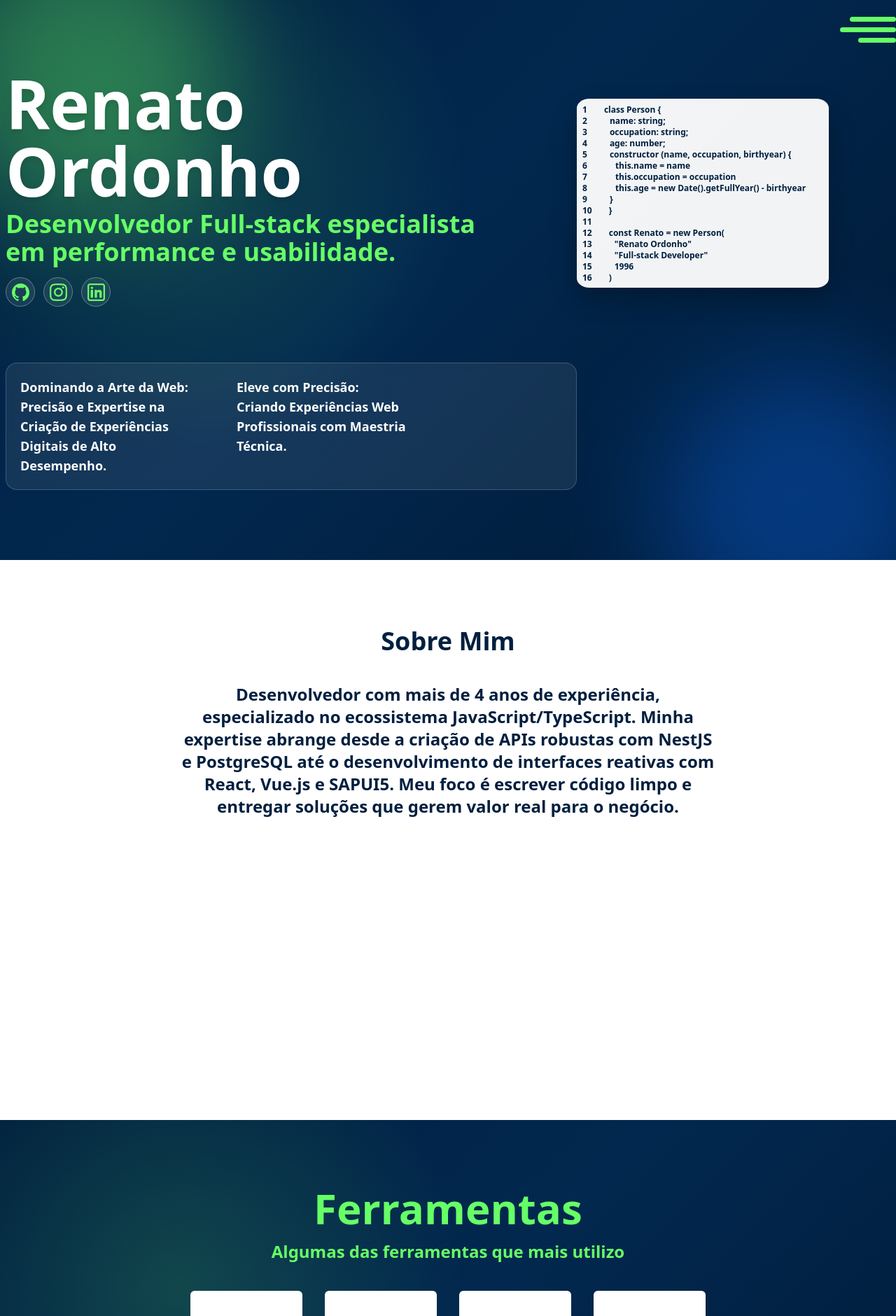
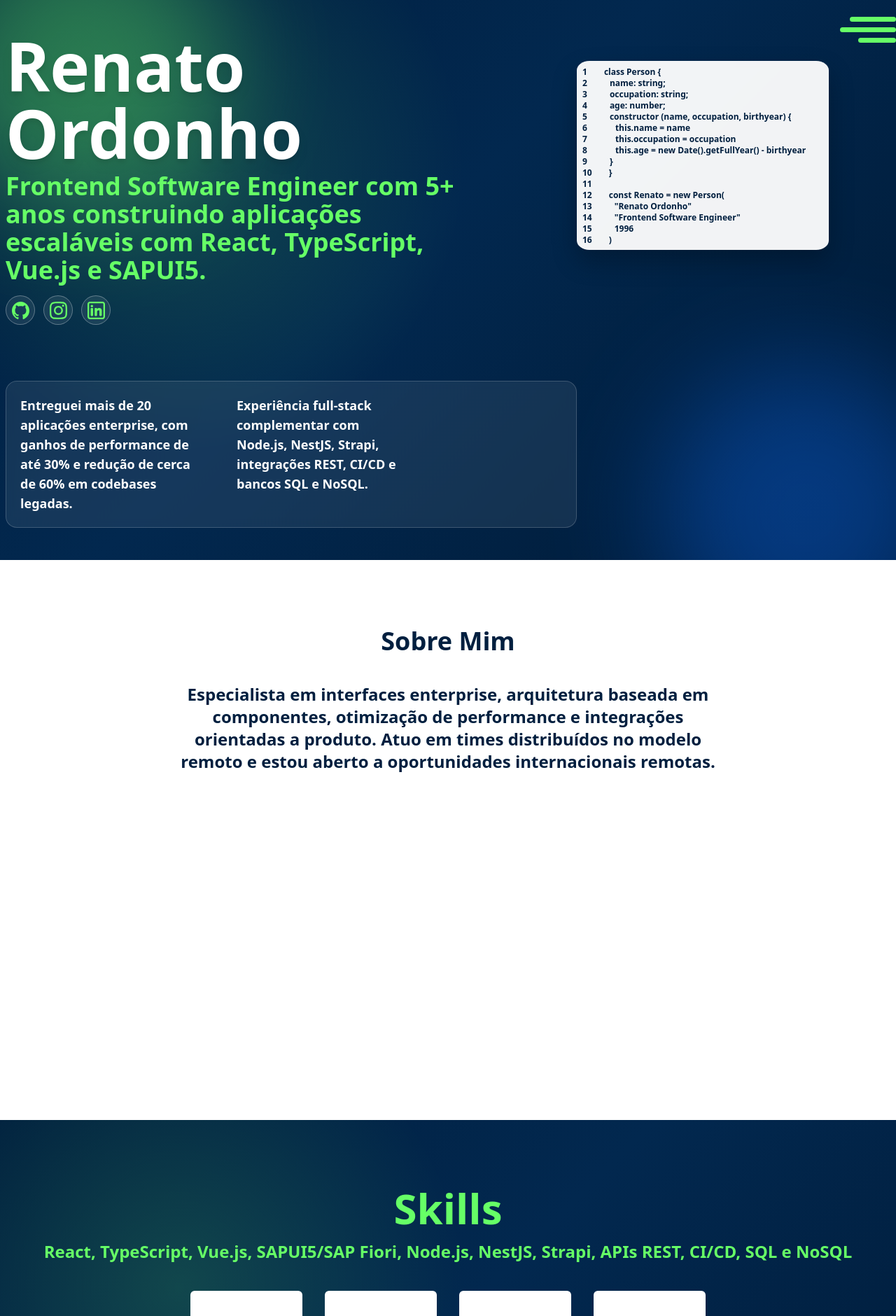
Before and after one commit to Renato-FO/portfolio, a Next.js app: page / in a window 1280 px wide. Shown: the top 1880 px of the page at 70% size. Built offline with nearby package versions, Linux system fonts and the light colour scheme.

Commit message:
Rewrite portfolio copy for frontend-focused positioning

```diff
--- a/src/components/Companies.tsx
+++ b/src/components/Companies.tsx
@@ -14,26 +14,36 @@ export default function Companies({ title, subtitle }: Props) {
     {
       displayName: "Chreative",
       image: chreative,
-      occupation: "SAP Consultant",
-      assignments: ["GIT Control", "SAPUI5", "SAP Fiori", "Javascript"],
+      occupation: "Frontend Engineer (SAP)",
+      assignments: [
+        "SAPUI5",
+        "SAP Fiori",
+        "Enterprise UI delivery",
+        "Git workflows",
+      ],
     },
     {
       displayName: "Jornio",
       image: jornio,
-      occupation: "Full-stack Developer",
-      assignments: ["GIT control", "NestJS", "MariaDB", "PostgreSQL", "VueJS"],
+      occupation: "Frontend Engineer (Full-stack support)",
+      assignments: [
+        "Vue.js",
+        "NestJS",
+        "REST APIs",
+        "MariaDB/PostgreSQL",
+      ],
     },
     {
       displayName: "Você Azul",
       image: voceazul,
-      occupation: "Full-stack Developer",
-      assignments: ["Strapi", "VueJS", "Javascript"],
+      occupation: "Frontend Engineer (Headless CMS)",
+      assignments: ["Vue.js", "Strapi", "JavaScript", "Product integrations"],
     },
     {
       displayName: "Influu",
       image: influu,
-      occupation: "Front-end Developer",
-      assignments: ["VueJS", "React", "Jest", "TDD", "Javascript", "NodeJS"],
+      occupation: "Frontend Software Engineer",
+      assignments: ["React", "Vue.js", "Jest/TDD", "Node.js", "CI/CD"],
     },
   ];
 
--- a/src/components/Header.tsx
+++ b/src/components/Header.tsx
@@ -126,7 +126,8 @@ export default function Header({
                 13<span className="ml-8">{`"Renato Ordonho"`}</span>
               </p>
               <p>
-                14<span className="ml-8">{`"Full-stack Developer"`}</span>
+                14
+                <span className="ml-8">{`"Frontend Software Engineer"`}</span>
               </p>
               <p>
                 15<span className="ml-8">1996</span>
--- a/src/pages/api/locales/locale.ts
+++ b/src/pages/api/locales/locale.ts
@@ -8,18 +8,21 @@ export const DICTIONARIES: Record<string, Dictionary> = {
     menu_contact: "Contact",
     menu_tooling: "Tooling",
     title: "Renato Ordonho",
-    subtitle_one: "Full-stack Developer focused on performance and usability.",
+    subtitle_one:
+      "Frontend Software Engineer with 5+ years building scalable applications with React, TypeScript, Vue.js, and SAPUI5.",
     subtitle_two:
-      "Mastering Webcraft: Precision and Expertise in Crafting High-Performance Digital Experiences.",
+      "Delivered 20+ enterprise applications, with performance gains of up to 30% and legacy codebase reduction of around 60%.",
     subtitle_three:
-      "Elevate with Precision: Crafting Professional Web Experiences with Technical Mastery.",
+      "Full-stack background with Node.js, NestJS, Strapi, REST API integrations, CI/CD, and SQL/NoSQL databases.",
     about_title: "About Me",
     about_text:
-      "Developer with over 4 years of experience specializing in the JavaScript/TypeScript ecosystem. My expertise ranges from building robust APIs with NestJS and PostgreSQL to developing reactive interfaces with React, Vue.js, and SAPUI5. I focus on writing clean code and delivering solutions that provide real business value.",
-    tooling_title: "Tooling",
-    tooling_subtitle: "Some of the tools I use most",
-    companies_title: "Companies",
-    companies_subtitle: "Companies I have collaborated with",
+      "Focused on enterprise-grade interfaces, component-based architecture, performance optimization, and product-driven integrations. I work in distributed remote teams and remain open to international remote opportunities.",
+    tooling_title: "Skills",
+    tooling_subtitle:
+      "React, TypeScript, Vue.js, SAPUI5/SAP Fiori, Node.js, NestJS, Strapi, REST APIs, CI/CD, SQL and NoSQL",
+    companies_title: "Experience Highlights",
+    companies_subtitle:
+      "Work across SAP and product environments, delivering maintainable frontend systems and supporting full-stack delivery when needed",
     contact_title: "Send me a message!",
     contact_subtitle:
       "Got a question or proposal, or just want to say hello? Go ahead.",
@@ -40,18 +43,20 @@ export const DICTIONARIES: Record<string, Dictionary> = {
     menu_tooling: "Ferramentas",
     title: "Renato Ordonho",
     subtitle_one:
-      "Desenvolvedor Full-stack especialista em performance e usabilidade.",
+      "Frontend Software Engineer com 5+ anos construindo aplicações escaláveis com React, TypeScript, Vue.js e SAPUI5.",
     subtitle_two:
-      "Dominando a Arte da Web: Precisão e Expertise na Criação de Experiências Digitais de Alto Desempenho.",
+      "Entreguei mais de 20 aplicações enterprise, com ganhos de performance de até 30% e redução de cerca de 60% em codebases legadas.",
     subtitle_three:
-      "Eleve com Precisão: Criando Experiências Web Profissionais com Maestria Técnica.",
+      "Experiência full-stack complementar com Node.js, NestJS, Strapi, integrações REST, CI/CD e bancos SQL e NoSQL.",
     about_title: "Sobre Mim",
     about_text:
-      "Desenvolvedor com mais de 4 anos de experiência, especializado no ecossistema JavaScript/TypeScript. Minha expertise abrange desde a criação de APIs robustas com NestJS e PostgreSQL até o desenvolvimento de interfaces reativas com React, Vue.js e SAPUI5. Meu foco é escrever código limpo e entregar soluções que gerem valor real para o negócio.",
-    tooling_title: "Ferramentas",
-    tooling_subtitle: "Algumas das ferramentas que mais utilizo",
-    companies_title: "Empresas",
-    companies_subtitle: "Empresas que já colaborei",
+      "Especialista em interfaces enterprise, arquitetura baseada em componentes, otimização de performance e integrações orientadas a produto. Atuo em times distribuídos no modelo remoto e estou aberto a oportunidades internacionais remotas.",
+    tooling_title: "Skills",
+    tooling_subtitle:
+      "React, TypeScript, Vue.js, SAPUI5/SAP Fiori, Node.js, NestJS, Strapi, APIs REST, CI/CD, SQL e NoSQL",
+    companies_title: "Destaques de Experiência",
+    companies_subtitle:
+      "Atuação em ambientes SAP e de produto, entregando sistemas frontend sustentáveis e contribuindo no full-stack quando necessário",
     contact_title: "Envie-me uma mensagem!",
     contact_subtitle:
       "Tem alguma pergunta ou proposta, ou só quer dizer olá? Fique à vontade.",
--- a/src/pages/index.tsx
+++ b/src/pages/index.tsx
@@ -1,5 +1,6 @@
 import { useEffect, useState } from "react";
 import { useRouter } from "next/router";
+import Head from "next/head";
 import api from "./api/locales/route";
 import { Dictionary } from "./api/locales/types";
 import Header from "@/components/Header";
@@ -149,8 +150,32 @@ export default function Home({ locale, dictionary }: Props) {
     );
   }, [scrolling]);
 
+  const seoTitle =
+      locale === "en-US"
+        ? "Renato Ordonho | Frontend Software Engineer"
+        : "Renato Ordonho | Frontend Software Engineer",
+    seoDescription =
+      locale === "en-US"
+        ? "Frontend Software Engineer with 5+ years of experience delivering enterprise web applications with React, TypeScript, Vue.js, SAPUI5, and SAP Fiori."
+        : "Frontend Software Engineer com 5+ anos de experiência entregando aplicações web enterprise com React, TypeScript, Vue.js, SAPUI5 e SAP Fiori.",
+    seoKeywords =
+      locale === "en-US"
+        ? "Frontend Software Engineer, React, TypeScript, Vue.js, SAPUI5, SAP Fiori, Node.js, NestJS, Strapi, CI/CD, REST API"
+        : "Frontend Software Engineer, React, TypeScript, Vue.js, SAPUI5, SAP Fiori, Node.js, NestJS, Strapi, CI/CD, API REST";
+
   return (
     <main className="flex min-h-screen flex-col items-center relative overflow-hidden">
+      <Head>
+        <title>{seoTitle}</title>
+        <meta name="description" content={seoDescription} />
+        <meta name="keywords" content={seoKeywords} />
+        <meta property="og:title" content={seoTitle} />
+        <meta property="og:description" content={seoDescription} />
+        <meta property="og:type" content="website" />
+        <meta name="twitter:card" content="summary" />
+        <meta name="twitter:title" content={seoTitle} />
+        <meta name="twitter:description" content={seoDescription} />
+      </Head>
       <div className="content flex justify-end w-full relative">
         <div className="flex fixed w-full content">
           <div
```
Also changed, not shown: 1 other file (tests, documents, lock files or other folders).
